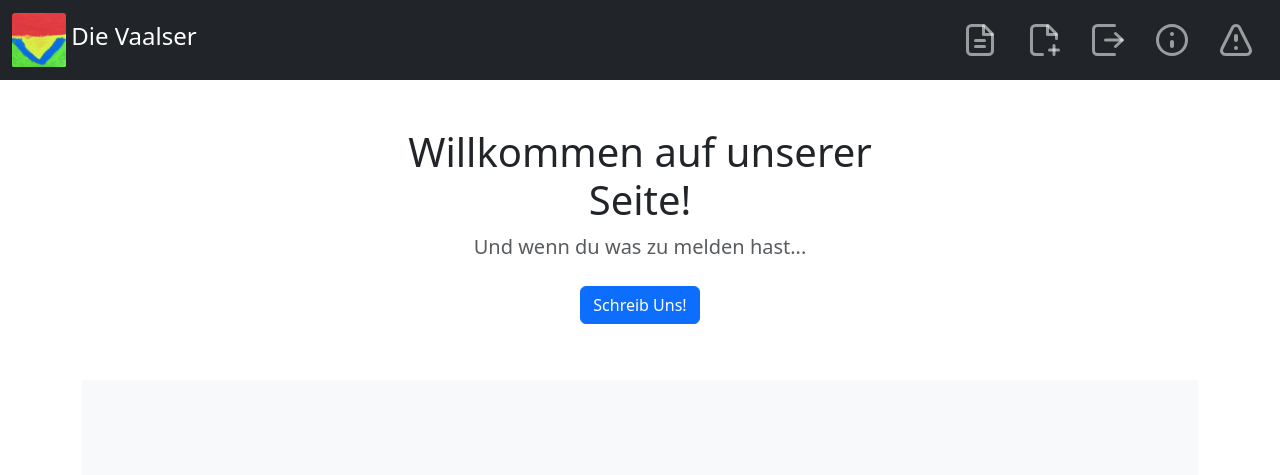
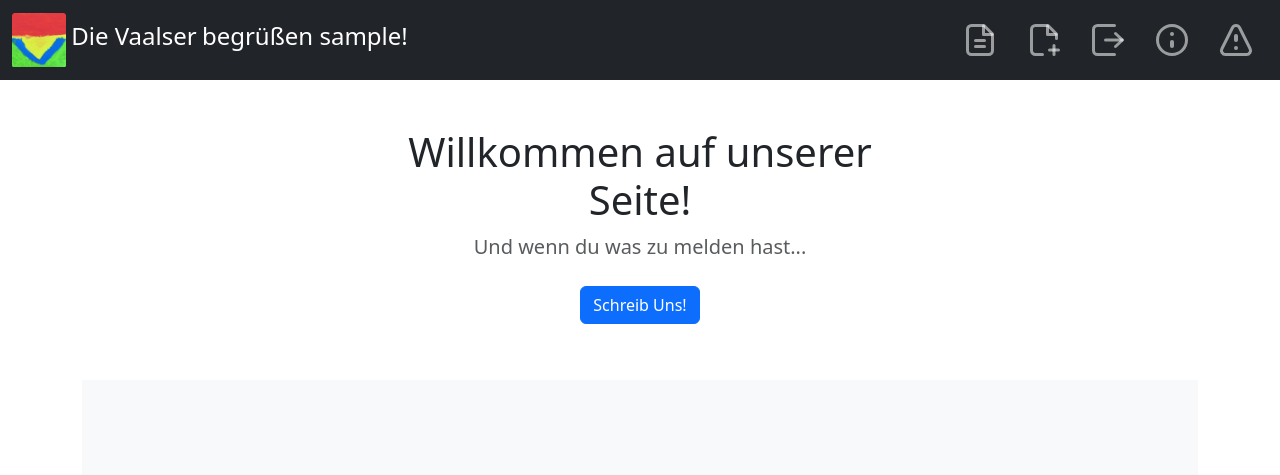
Before and after one commit to carstark/family_website, a Django app: page / in a window 1280 px wide. Shown: the top 475 px of the page. Run offline with Django 4.2, Linux system fonts and the light colour scheme; the visitor is signed in with stand-in values (Sample User, id 1); data comes from the database, SQL or seed files in the repository.

Commit message:
welcome to a logged in user in navbar

```diff
--- a/family_website/templates/base.html
+++ b/family_website/templates/base.html
@@ -23,6 +23,9 @@
       <a class="navbar-brand my-auto" href="{% url 'home' %}">
         <img src="{% static 'vaalser.png' %}" height="54" width="54" class="img-fluid my-auto"/>
         <font size="+2">Die Vaalser</font>
+        {% if user.is_authenticated %}
+        <font size="+2">begrüßen {{ user }}!</font>
+        {% endif %}
       </a>
       <button class="navbar-toggler" type="button" data-bs-toggle="collapse" data-bs-target="#navbarNavAltMarkup" aria-controls="navbarNavAltMarkup" aria-expanded="false" aria-label="Toggle navigation">
         <span class="navbar-toggler-icon"></span>
```
